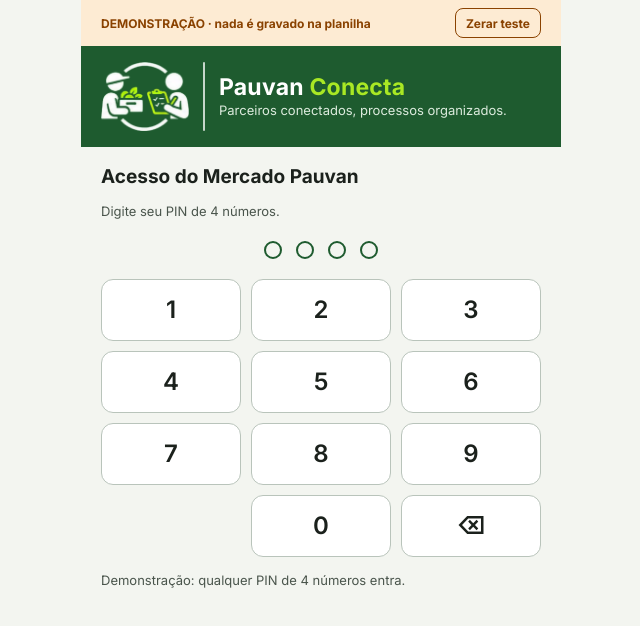
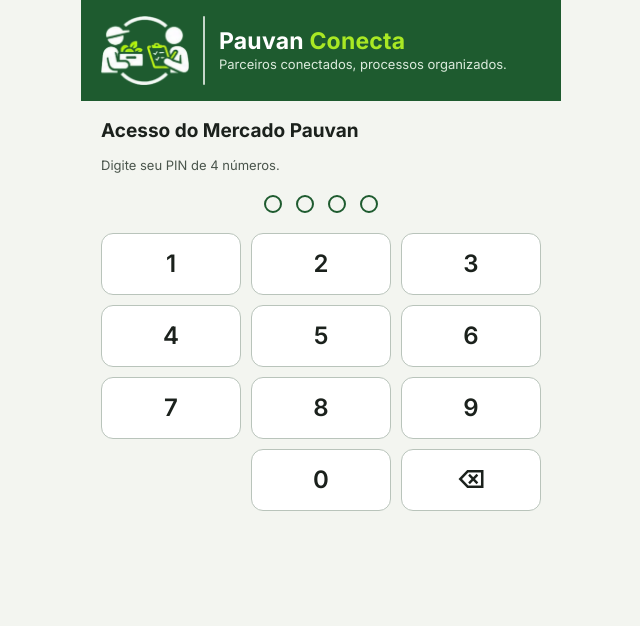
Before and after one commit to mercadopauvan/pauvan-conecta, a plain HTML site: page index.html in a window 1280 px wide. Shown: the whole page, without its empty margins (319-959 px from the left). Drawn offline with Linux system fonts and the light colour scheme.

Commit message:
Ligar o aplicativo ao servidor (sai do modo demonstração)
Co-Authored-By: Claude Fable 5.2 <noreply@anthropic.com>
Claude-Session: https://claude.ai/code/session_019URYKRWJpLkuiKqVLXbyqd

```diff
--- a/index.html
+++ b/index.html
@@ -75,7 +75,7 @@ button{font-family:inherit;cursor:pointer;color:inherit;-webkit-tap-highlight-co
 <div id="app"></div>
 <script>
 /* Endereço do servidor (Apps Script). Vazio = modo demonstração, nada é gravado na planilha. */
-const API = '';
+const API = 'https://script.google.com/macros/s/AKfycbzt9FhuIynEsDIbT8eGRFR33OAytFZnF1SWtF4FHTkoM9-bD2OswCBY9RBKUUgcTGznAg/exec';
 
 const DEMO = !API;
 const TOKEN = new URLSearchParams(location.search).get('f') || '';
```
